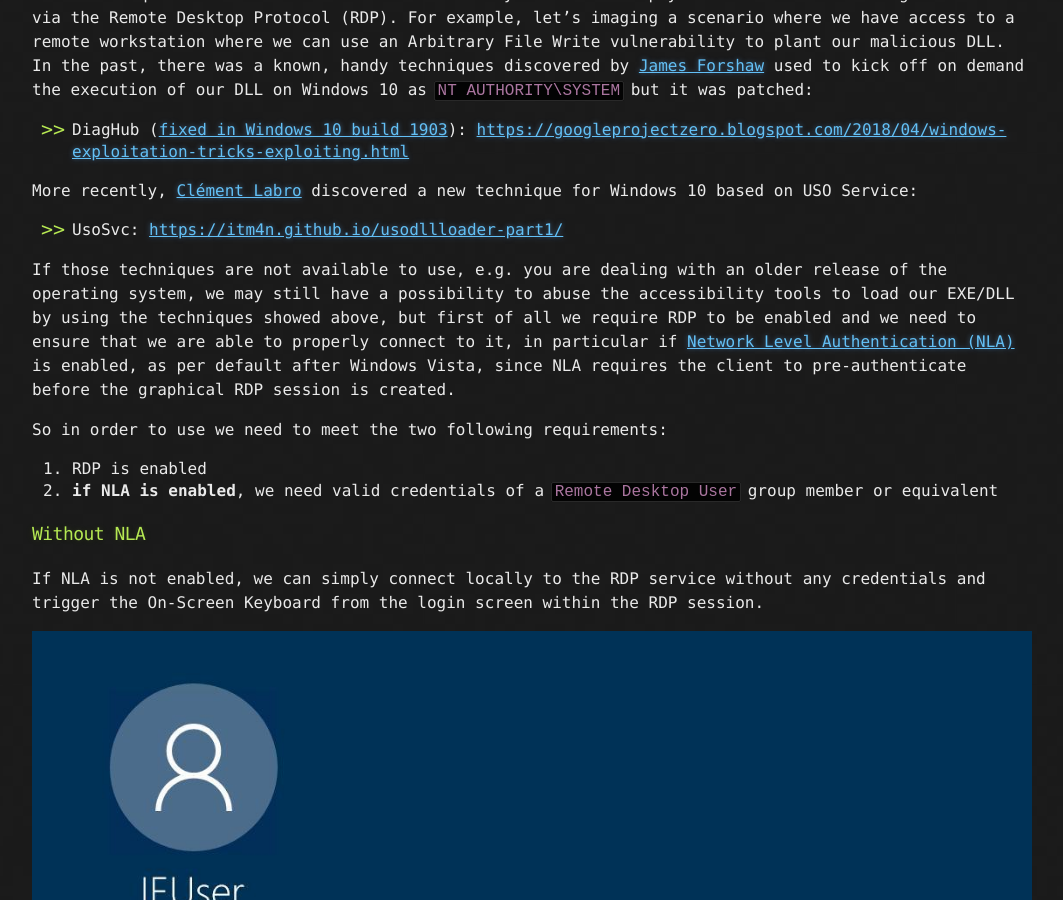
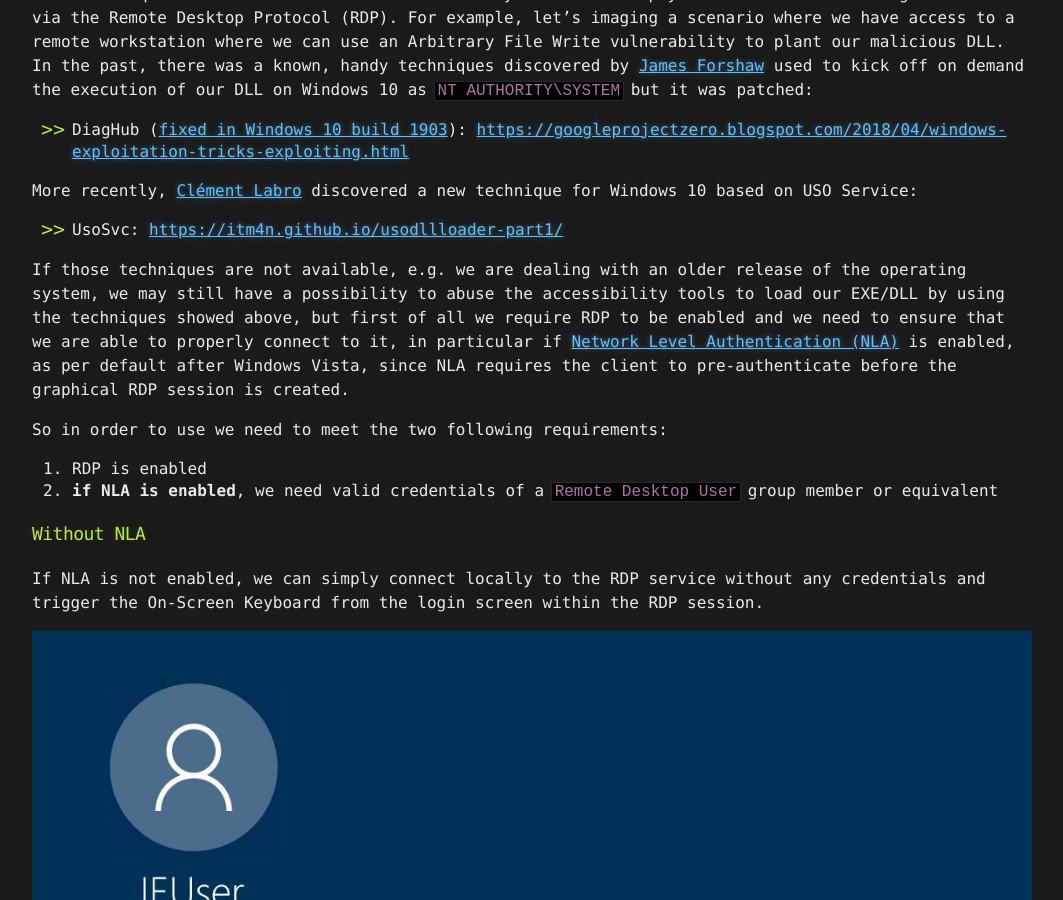
Before and after one commit to phra/phra.github.io, a Jekyll site: the page built from posts/arbitrary-write-accessibility-tools.md, in a window 1280 px wide and 900 px high, scrolled down 2507 px. Shown: the whole window, without its empty margins (108-1171 px from the left). Built offline with Jekyll 4.4.1, drawn with Linux system fonts in a browser that asks for light colours.

Commit message:
posts: fix typo

```diff
--- a/posts/arbitrary-write-accessibility-tools.md
+++ b/posts/arbitrary-write-accessibility-tools.md
@@ -50,7 +50,7 @@ More recently, [Clément Labro](https://twitter.com/itm4n) discovered a new tech
 
 - UsoSvc: [https://itm4n.github.io/usodllloader-part1/](https://itm4n.github.io/usodllloader-part1/)
 
-If those techniques are not available to use, e.g. you are dealing with an older release of the operating system, we may still have a possibility to abuse the accessibility tools to load our EXE/DLL by using the techniques showed above, but first of all we require RDP to be enabled and we need to ensure that we are able to properly connect to it, in particular if [Network Level Authentication (NLA)](https://docs.microsoft.com/en-us/previous-versions/windows/it-pro/windows-server-2008-R2-and-2008/cc732713(v=ws.11)?redirectedfrom=MSDN) is enabled, as per default after Windows Vista, since NLA requires the client to pre-authenticate before the graphical RDP session is created.
+If those techniques are not available, e.g. we are dealing with an older release of the operating system, we may still have a possibility to abuse the accessibility tools to load our EXE/DLL by using the techniques showed above, but first of all we require RDP to be enabled and we need to ensure that we are able to properly connect to it, in particular if [Network Level Authentication (NLA)](https://docs.microsoft.com/en-us/previous-versions/windows/it-pro/windows-server-2008-R2-and-2008/cc732713(v=ws.11)?redirectedfrom=MSDN) is enabled, as per default after Windows Vista, since NLA requires the client to pre-authenticate before the graphical RDP session is created.
 
 So in order to use we need to meet the two following requirements:
 
```
